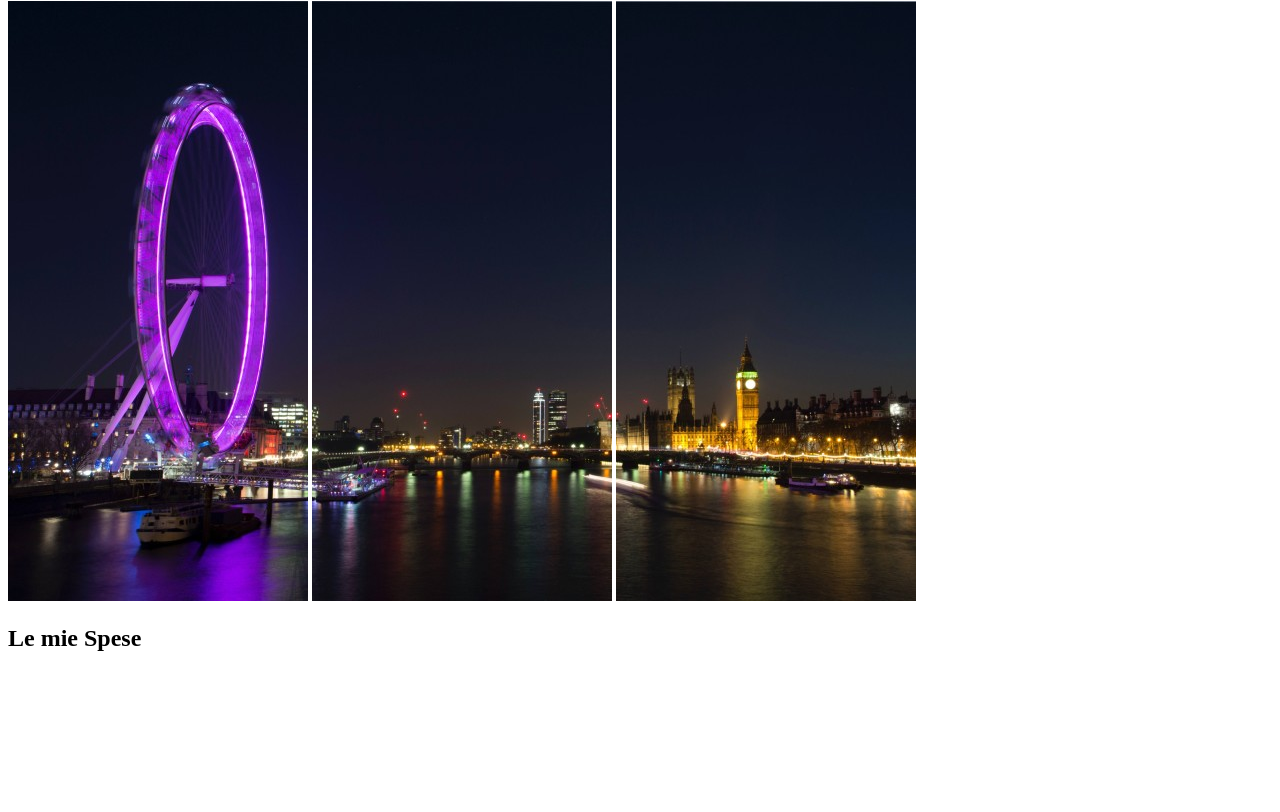
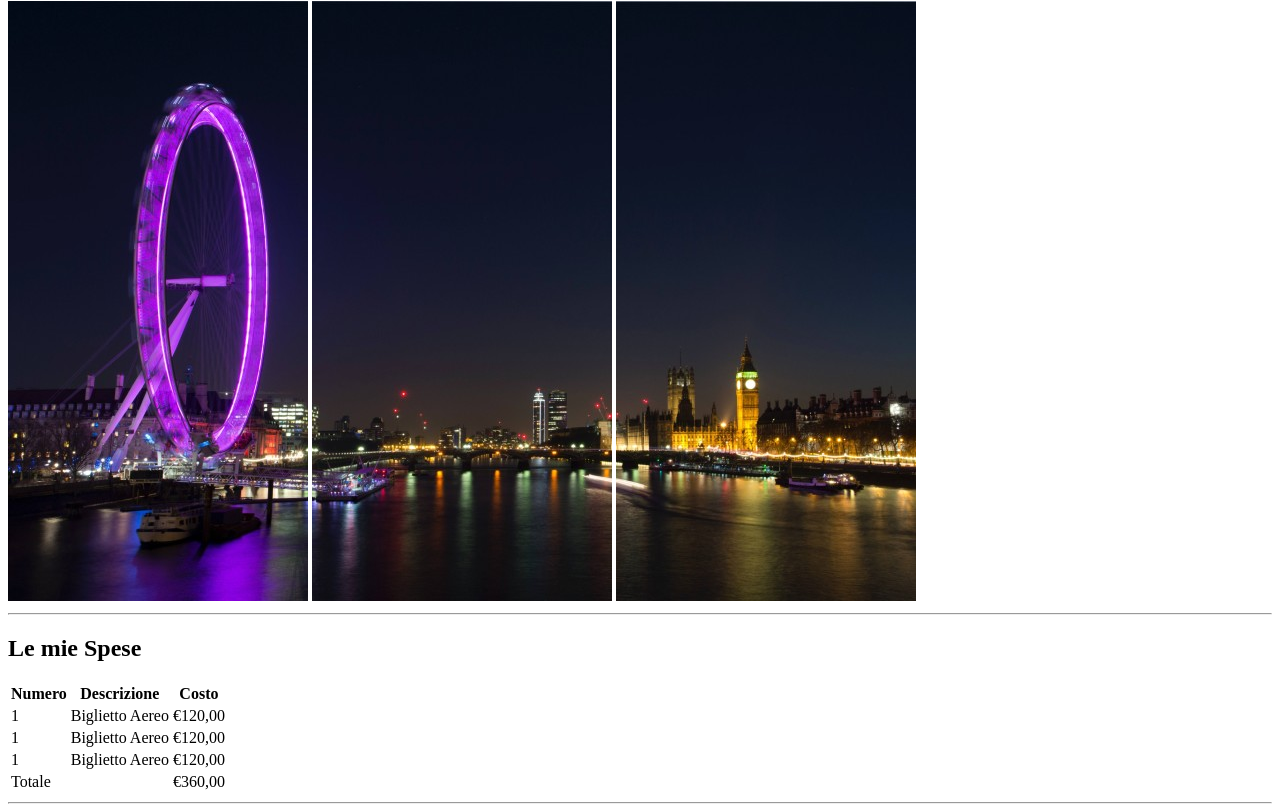
Before and after one commit to nmorrone/html-london-trip, a plain HTML site: page index.html in a window 1280 px wide. Shown: the part 79-891 px from the top of the page. Before the commit the page ends 800 px from the top, so only its background shows below. Drawn offline with Linux system fonts and the light colour scheme.

Commit message:
table created

```diff
--- a/index.html
+++ b/index.html
@@ -12,33 +12,50 @@
     <img src="img/pexels-bill-emrich-230794-1.jpg" />
     <img src="img/pexels-bill-emrich-230794-2.jpg" />
 
+    <hr>
+
     <!-- tabella spese-->
      <h2>Le mie Spese</h2>
      <table title="Le mie Spese">
         <!-- celle intestazione tabella-->
         <thead>
             <tr>
-                <th></th>
-                <th></th>
-                <th></th>
+                <th>Numero</th>
+                <th>Descrizione</th>
+                <th>Costo</th>
             </tr>
         </thead>
         <!-- contenuto tabella-->
         <tbody>
             <tr>
-                <td></td>
-                <td></td>
-                <td></td>
+                <td>1</td>
+                <td>Biglietto Aereo</td>
+                <td>€120,00</td>
             </tr>
             <tr>
-                <td></td>
-                <td></td>
-                <td></td>
+                <td>1</td>
+                <td>Biglietto Aereo</td>
+                <td>€120,00</td>
+            </tr>
+            <tr>
+                <td>1</td>
+                <td>Biglietto Aereo</td>
+                <td>€120,00</td>
             </tr>
         </tbody>
+        <!-- chiusura tabella-->
+        <tfoot>
+            <tr>
+                <td>Totale</td>
+                <td></td>
+                <td>€360,00</td>
+            </tr>
+        </tfoot>
 
 
      </table>
 
+     <hr>
+
 </body>
 </html>
```
